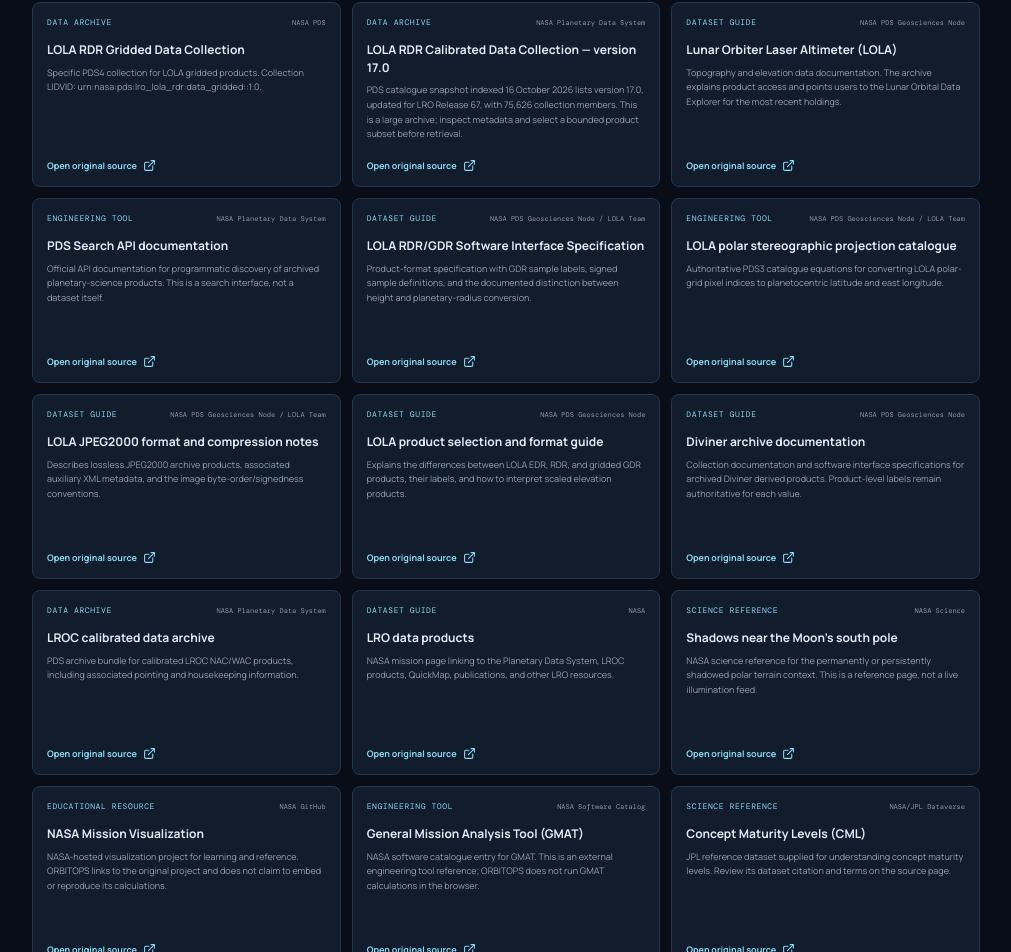
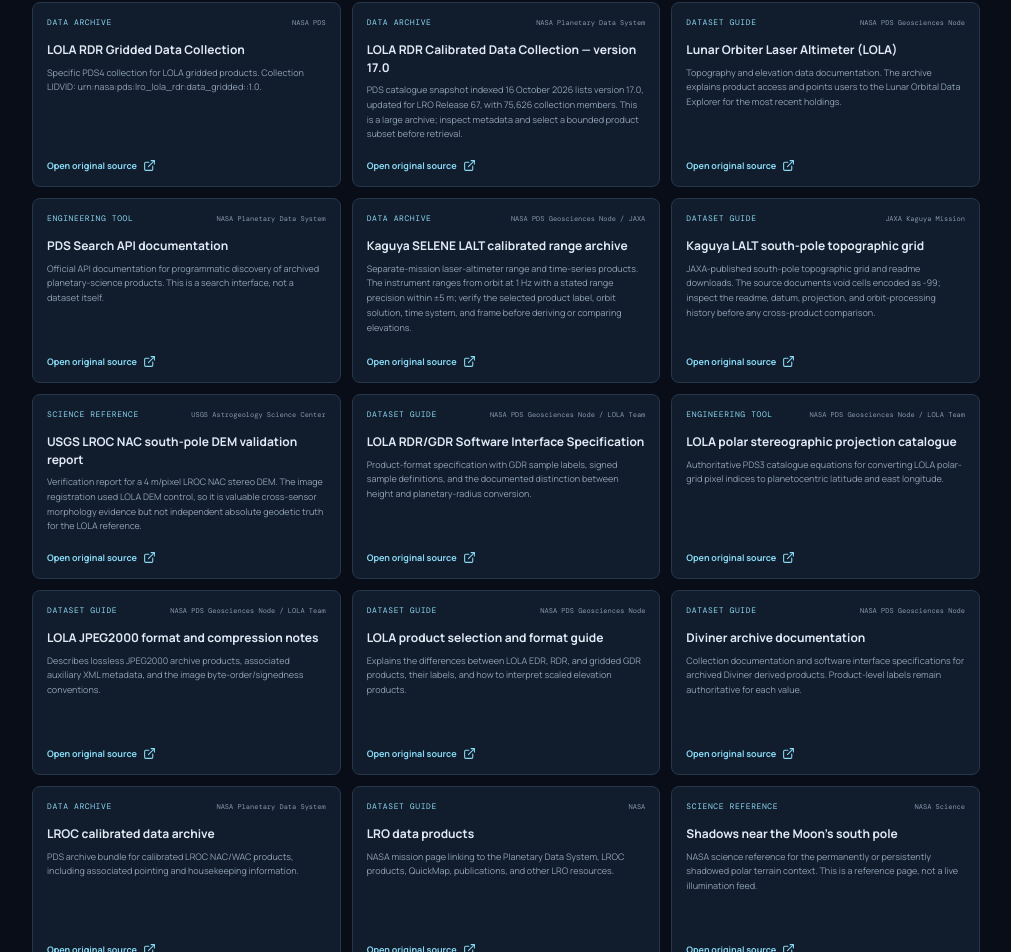
Before and after one commit to dharmendra0412/orbitops-space-mission, a React (Vite) app: page / in a window 1280 px wide. Shown: the part 1901-2853 px from the top of the page, without its empty margins (258-1269 px from the left). Built offline with nearby package versions, Linux system fonts and the light colour scheme.

Commit message:
feat(data): add Kaguya LALT and USGS cross-sensor references

```diff
--- a/src/data/sources.ts
+++ b/src/data/sources.ts
@@ -63,6 +63,30 @@ export const missionResources: MissionResource[] = [
     kind: 'ENGINEERING TOOL',
     description: 'Official API documentation for programmatic discovery of archived planetary-science products. This is a search interface, not a dataset itself.',
     url: 'https://nasa-pds.github.io/pds-api/',
+  },
+  {
+    id: 'kaguya-lalt-calibrated',
+    title: 'Kaguya SELENE LALT calibrated range archive',
+    owner: 'NASA PDS Geosciences Node / JAXA',
+    kind: 'DATA ARCHIVE',
+    description: 'Separate-mission laser-altimeter range and time-series products. The instrument ranges from orbit at 1 Hz with a stated range precision within ±5 m; verify the selected product label, orbit solution, time system, and frame before deriving or comparing elevations.',
+    url: 'https://ode.rsl.wustl.edu/moon2/pagehelp/Content/Missions_Instruments/KAGUYA%20%28SELENE%29/LALT/Calibrated_Data.htm',
+  },
+  {
+    id: 'kaguya-lalt-south-pole',
+    title: 'Kaguya LALT south-pole topographic grid',
+    owner: 'JAXA Kaguya Mission',
+    kind: 'DATASET GUIDE',
+    description: 'JAXA-published south-pole topographic grid and readme downloads. The source documents void cells encoded as -99; inspect the readme, datum, projection, and orbit-processing history before any cross-product comparison.',
+    url: 'https://www.kaguya.jaxa.jp/en/science/LALT/The_lunar_topographic_data_e.htm',
+  },
+  {
+    id: 'usgs-lroc-south-pole-vv',
+    title: 'USGS LROC NAC south-pole DEM validation report',
+    owner: 'USGS Astrogeology Science Center',
+    kind: 'SCIENCE REFERENCE',
+    description: 'Verification report for a 4 m/pixel LROC NAC stereo DEM. The image registration used LOLA DEM control, so it is valuable cross-sensor morphology evidence but not independent absolute geodetic truth for the LOLA reference.',
+    url: 'https://astrogeology.usgs.gov/search/map/moon_lro_south_pole_dem_verification_and_validation_report',
   },
   {
     id: 'lola-rdr-sis',
```
